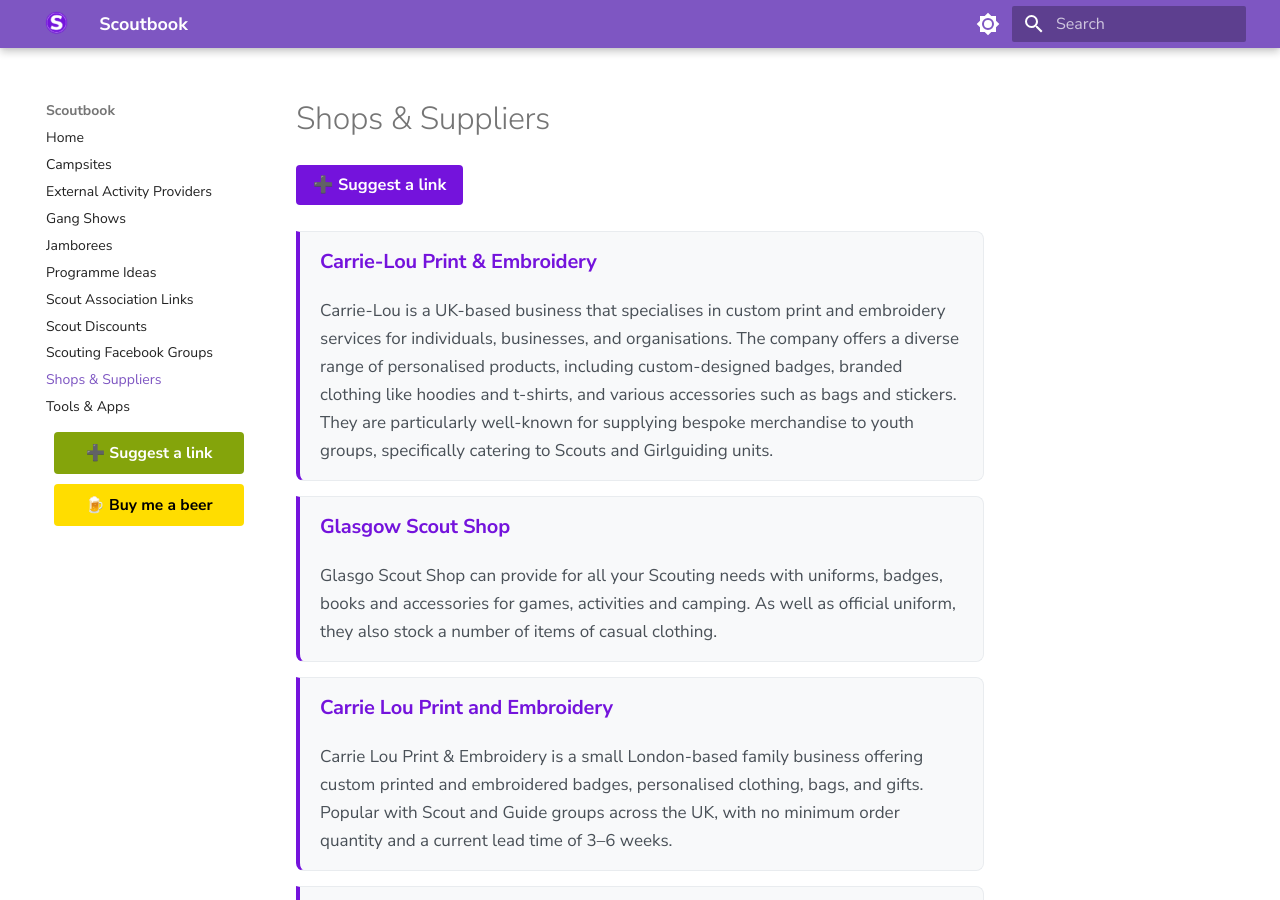
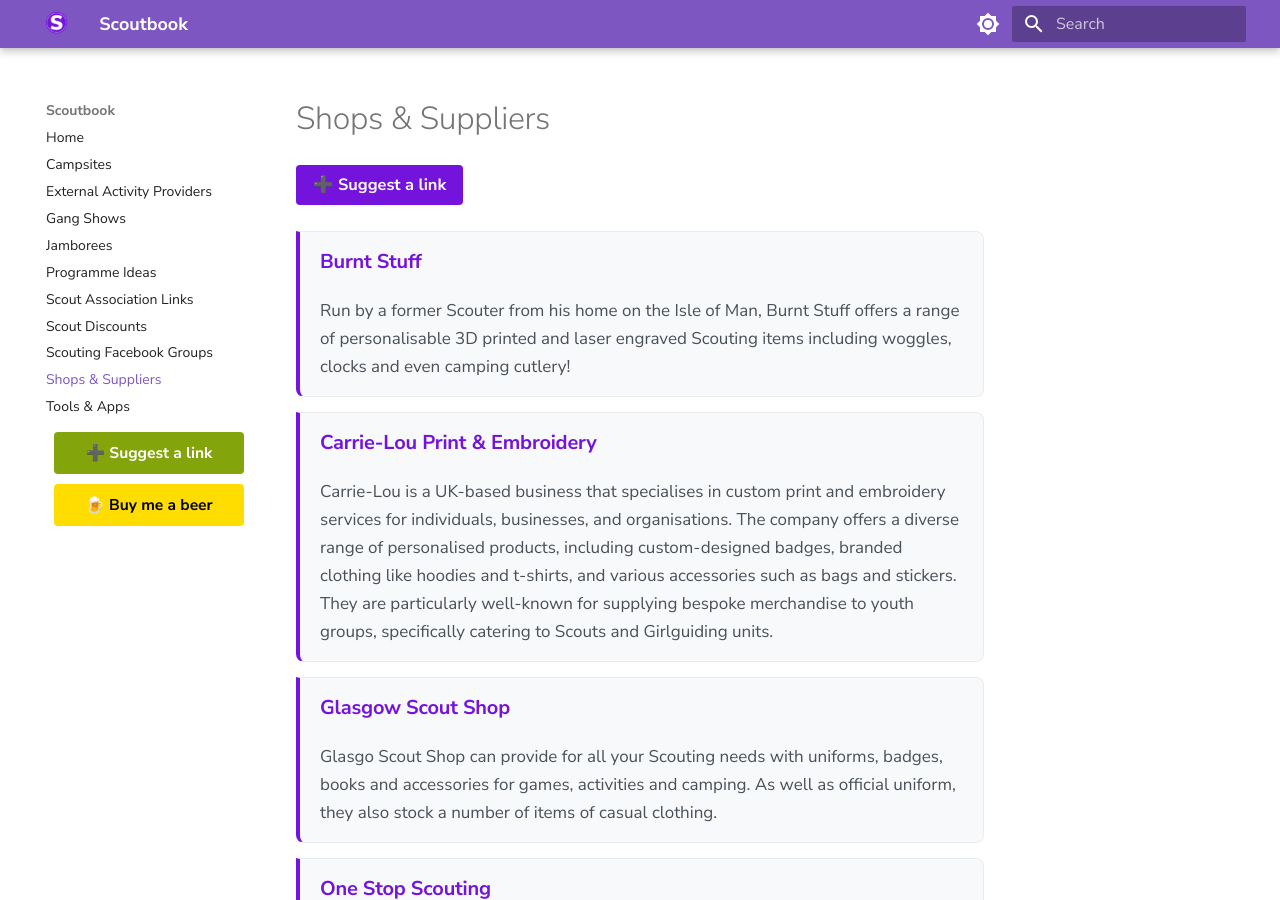
Before and after one commit to krisreynolds/scoutbook, an MkDocs documentation site: the page built from docs/shops-suppliers.md, in a window 1280 px wide and 900 px high. Built offline with MkDocs 1.6.1 and Material for MkDocs 9.7.7, drawn with Linux system fonts in a browser that asks for light colours; some web fonts are replaced.

Commit message:
Re-add burntstuff

```diff
--- a/docs/shops-suppliers.md
+++ b/docs/shops-suppliers.md
@@ -1,15 +1,15 @@
 # Shops & Suppliers
 
 [➕ Suggest a link](https://form.jotform.com/260734372907057)
+
+### [Burnt Stuff](https://www.burntstuff.com/shop)
+Run by a former Scouter from his home on the Isle of Man, Burnt Stuff offers a range of personalisable 3D printed and laser engraved Scouting items including woggles, clocks and even camping cutlery!
 
 ### [Carrie-Lou Print & Embroidery](https://www.carrielou.co.uk/)
 Carrie-Lou is a UK-based business that specialises in custom print and embroidery services for individuals, businesses, and organisations. The company offers a diverse range of personalised products, including custom-designed badges, branded clothing like hoodies and t-shirts, and various accessories such as bags and stickers. They are particularly well-known for supplying bespoke merchandise to youth groups, specifically catering to Scouts and Girlguiding units.
 
 ### [Glasgow Scout Shop](https://www.glasgowscoutshop.com/)
 Glasgo Scout Shop can provide for all your Scouting needs with uniforms, badges, books and accessories for games, activities and camping. As well as official uniform, they also stock a number of items of casual clothing.
-
-### [Carrie Lou Print and Embroidery](https://www.carrielou.co.uk)
-Carrie Lou Print & Embroidery is a small London-based family business offering custom printed and embroidered badges, personalised clothing, bags, and gifts. Popular with Scout and Guide groups across the UK, with no minimum order quantity and a current lead time of 3–6 weeks.
 
 ### [One Stop Scouting](https://www.onestopscouting.co.uk/)
 One Stop Scouting is an online retailer specialising in clothing, equipment, and accessories for Scouts and Guides across the UK. Its product range covers everything from uniforms, scarves, and badges to outdoor kit, making it a convenient one-stop shop for leaders and young people alike. They're the main supplier to many of the UK Jamborees.
```
